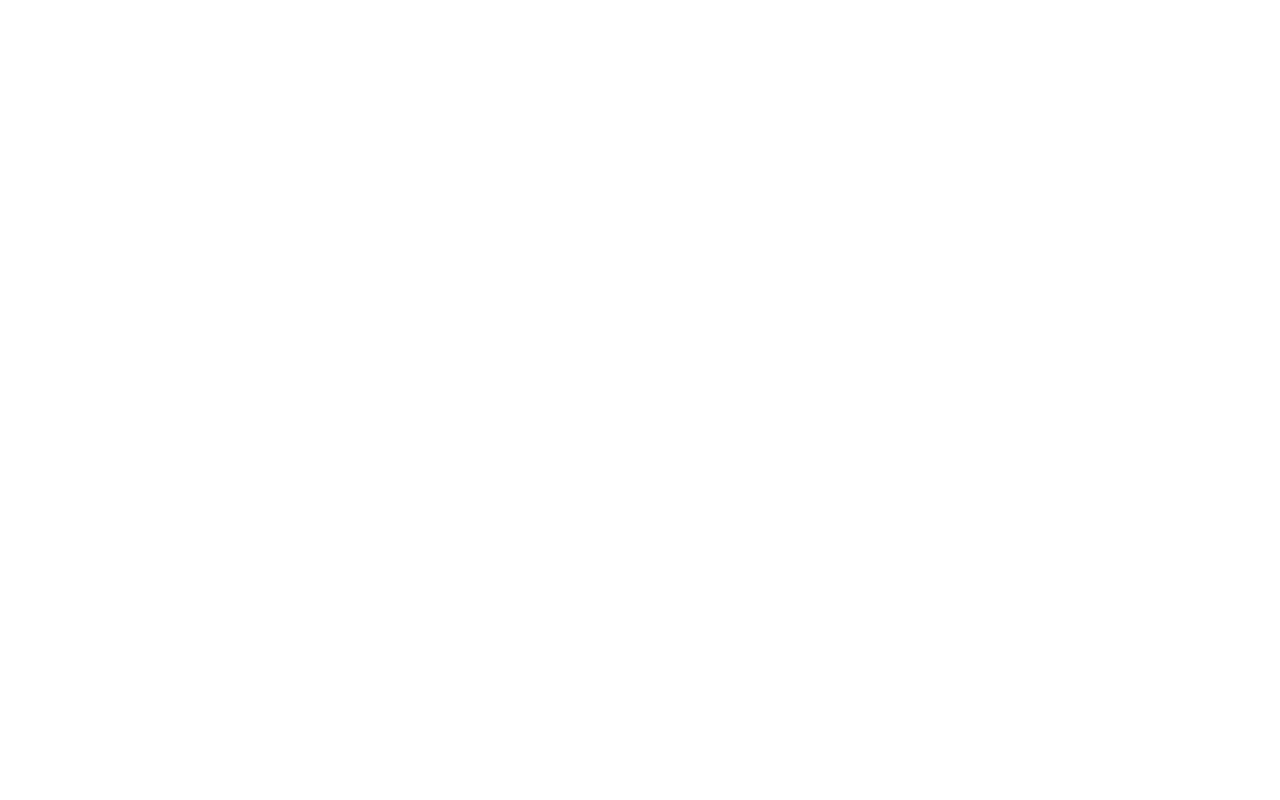
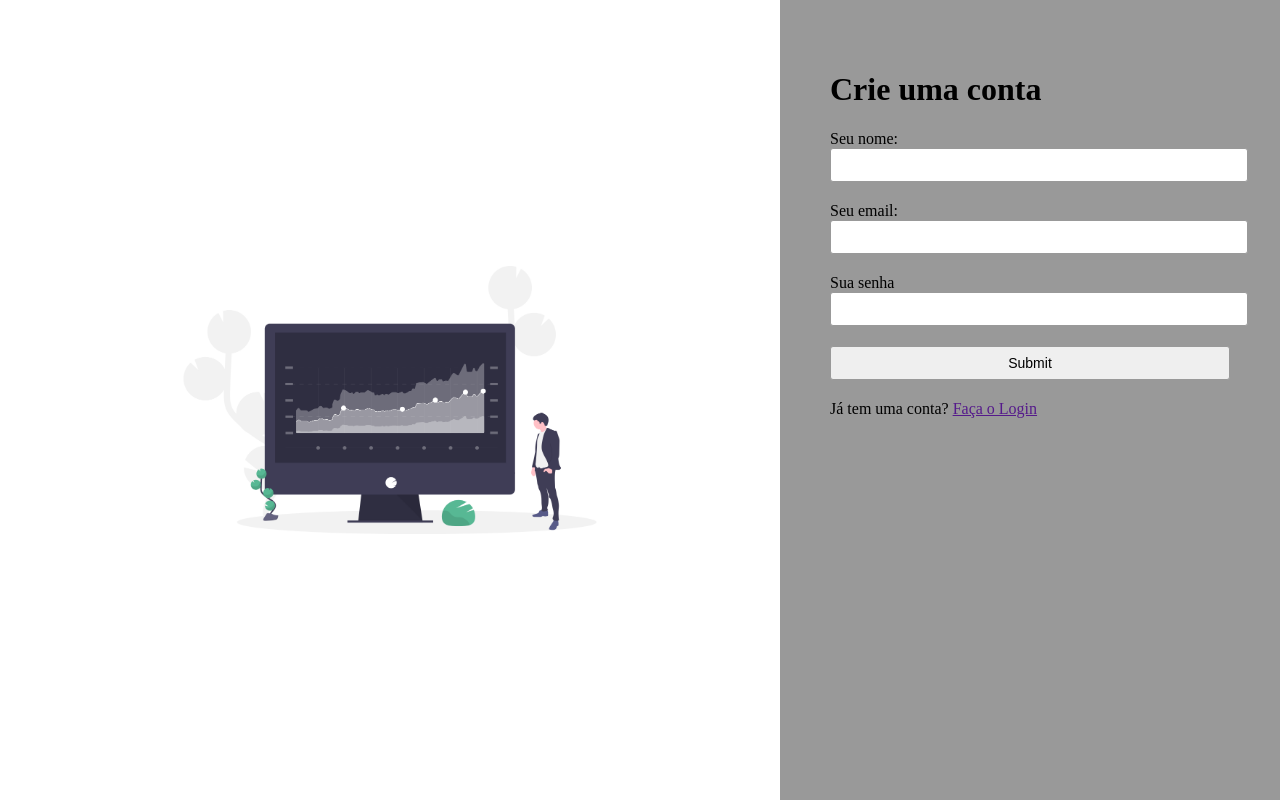
Before and after one commit to MatheusTomazz/validation-form, a plain HTML site: page index.html in a window 1280 px wide. Drawn offline with Linux system fonts and the light colour scheme.

Commit message:
estrutura do formulário montada

```diff
--- a/index.html
+++ b/index.html
@@ -10,6 +10,35 @@
 </head>
 <body>
 
+    <div class="screen">
+        <div class="leftside">
+            <img src="images/financial_data.png" alt="">
+        </div>
+        <div class="rightside">
+            <h1>Crie uma conta</h1>
+            <form method="POST">
+                <label>
+                    Seu nome: <br>
+                    <input type="text" name="name">
+                </label>
+                <label>
+                    Seu email: <br>
+                    <input type="text" name="email">
+                </label>
+                <label>
+                    Sua senha <br>
+                    <input type="password" name="password">
+                </label>
+                <label>
+                    <input type="submit" name="Cadastrar">
+                </label>
+            </form>
+
+            <div class="">
+                Já tem uma conta? <a href="">Faça o Login</a>
+            </div>
+        </div>
+    </div>
 
 
 
--- a/style.css
+++ b/style.css
@@ -0,0 +1,43 @@
+body{
+    margin:0;
+    padding:0;
+    box-sizing: border-box;
+
+}
+
+.screen{
+    display: flex;
+    height: 100vh;
+}
+
+.leftside{
+    flex: 1;
+    display: flex;
+    justify-content: center;
+    align-items: center;
+}
+
+.rightside{
+    width: 400px;
+    background-color: #999;
+    padding: 50px;
+}
+
+.leftside img{
+    max-width: 500px;
+    height: auto;
+}
+
+.rightside label{
+    display: block;
+    margin-bottom: 20px;
+}
+
+.rightside input{
+    width: 100%;
+    border: 1px solid #999;
+    border-radius: 3px;
+    padding: 8px;
+    font-size: 14px;
+    outline: none;
+}
```
Also changed, not shown: images/financial_data.png (added).
